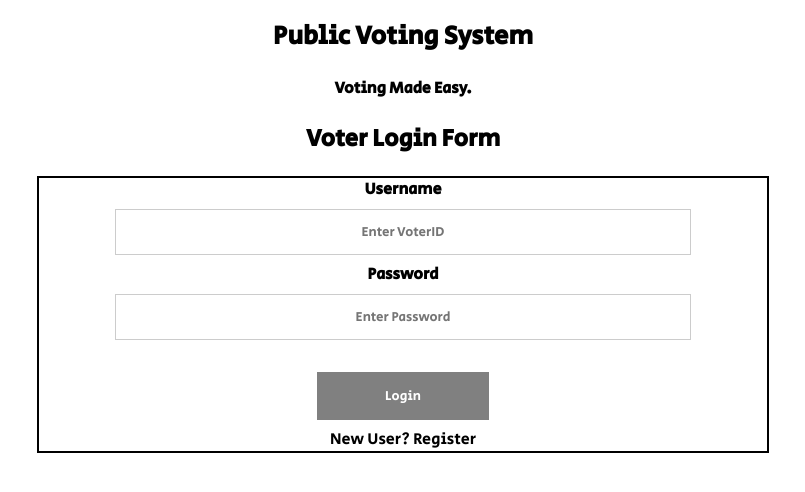
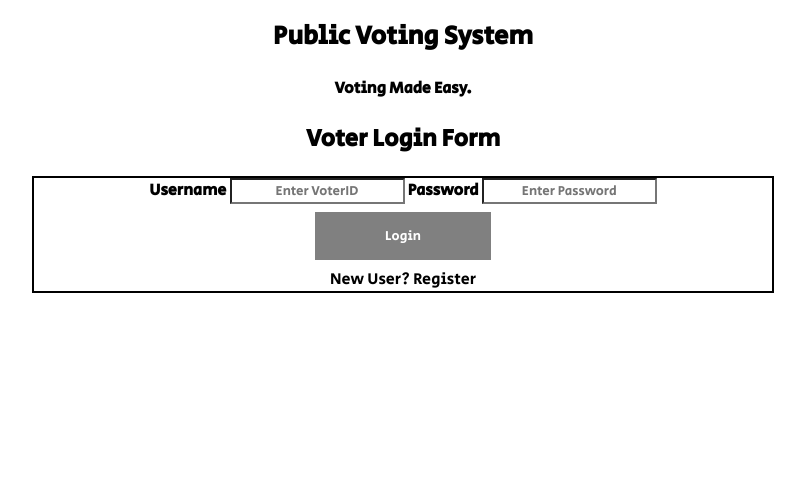
Before and after one commit to naveengunnam/public_voting_system, a PHP site: page /voterLogin.php in a window 1280 px wide. Shown: the top 492 px of the page, without its empty margins (237-1042 px from the left). Run offline with PHP 8.4, Linux system fonts and the light colour scheme.

Commit message:
Update voterLogin.php

```diff
--- a/voterLogin.php
+++ b/voterLogin.php
@@ -1,21 +1,11 @@
 
-    <!DOCTYPE html>
+<!DOCTYPE html>
 <html>
 <head>
-<meta name="viewport" content="width=device-width, initial-scale=1">
 <link href="https://fonts.googleapis.com/css?family=Secular+One" rel="stylesheet">
 <link rel="stylesheet" type="text/css" href="master.css">
 <style>
 
-
-input[type=text], input[type=password] {
-  width: 100%;
-  padding: 12px 20px;
-  margin: 8px 0;
-  display: inline-block;
-  border: 1px solid #ccc;
-  box-sizing: border-box;
-}
 
 button {
   background-color: grey;
@@ -23,7 +13,6 @@ button {
   padding: 14px 20px;
   margin: 8px 0;
   border: none;
-  cursor: pointer;
   width: 30%;
 }
 a{
@@ -31,12 +20,6 @@ a{
 }
 
 </style>
-<?php
-if(!isset($_SESSION))
-{
-  session_start();
-}
- ?>
 <center>
 <h1>Public Voting System</h1>
 
@@ -58,8 +41,6 @@ if(!isset($_SESSION))
 
       <label for="psw"><b>Password</b></label>
       <input type="password" placeholder="Enter Password" name="psw" required>
-
-      <p><mark><?php if(isset($_GET['error'])){ echo $_GET['error']; } ?></mark> </p>
       <button type="submit" >Login</button>
       <br>
       <a href="index.php">New User? Register </a>
```
